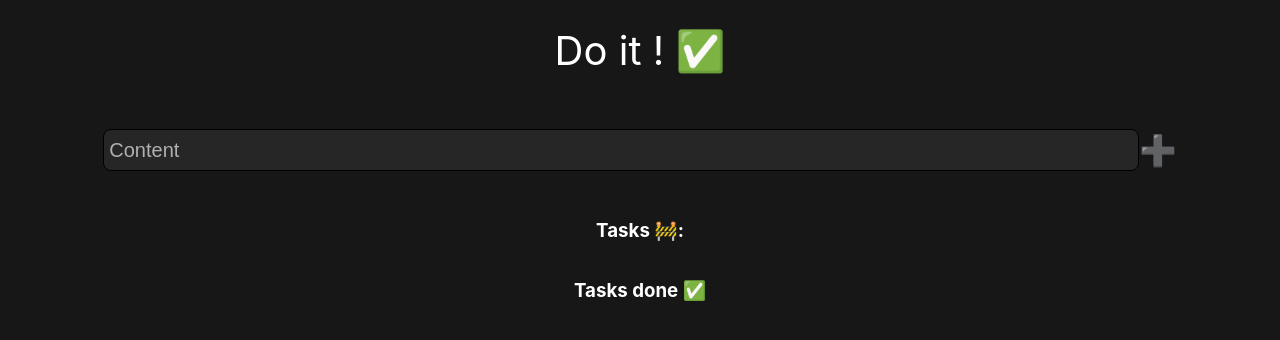
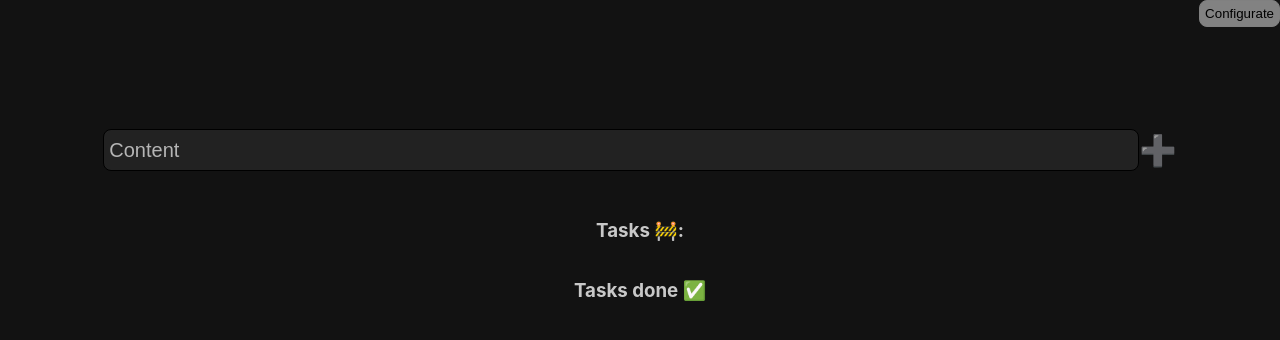
Before and after one commit to Clemix37/do-it, a React (Create React App) app: page / in a window 1280 px wide. Shown: the top 340 px of the page. Built offline with nearby package versions, Linux system fonts and the light colour scheme.

Commit message:
Added title config

```diff
--- a/public/index.html
+++ b/public/index.html
@@ -7,7 +7,7 @@
     <meta name="theme-color" content="#000000" />
     <meta
       name="description"
-      content="Web site created using create-react-app"
+      content="To do list created with React"
     />
     <link rel="apple-touch-icon" href="%PUBLIC_URL%/logo192.png" />
     <!--
--- /dev/null
+++ b/src/classes/Configuration.js
@@ -0,0 +1,8 @@
+class Configuration {
+    constructor(obj = {}){
+        this.title = obj.title ?? "Do it ! ✅";
+        this.isConfigOpen = !!obj.isConfigOpen;
+    }
+}
+
+export default Configuration;
--- a/src/classes/Task.js
+++ b/src/classes/Task.js
@@ -1,9 +1,10 @@
 class Task {
-    constructor({id,done=false,content="",isEditMode=false}){
+    constructor({id,done=false,content="",isEditMode=false,tags=[]}){
         this.id=id;
         this.done=done;
         this.content=content;
         this.isEditMode=isEditMode;
+        this.tags=tags;
     }
 }
 export default Task;
--- a/src/components/AddTaskBanner.js
+++ b/src/components/AddTaskBanner.js
@@ -28,7 +28,6 @@ function AddTaskBanner({tasks, updateTasks}){
             <input
                 type="text"
                 name="addTask"
-                id="inputAddTask"
                 value={contentTaskAdd}
                 onChange={handleChange} // Obligatoire quand on a une proerty value={}
                 placeholder="Content"
--- a/src/components/App.js
+++ b/src/components/App.js
@@ -2,21 +2,37 @@ import '../styles/App.css';
 import Banner from './Banner';
 import ActionBanner from './ActionBanner';
 import TaskList from './TaskList';
+import Config from './Config';
 import { useEffect, useState } from 'react';
+import Task from '../classes/Task';
+import Configuration from '../classes/Configuration';
 
 function App() {
   // Au chargement, on récupère les potentielles tâches enregistrées
   const tasksSaved = localStorage.getItem('tasks');
-  const [tasks, updateTasks] = useState(tasksSaved ? JSON.parse(tasksSaved) : []);
+  const configSaved = localStorage.getItem('config');
+  const [tasks, updateTasks] = useState(tasksSaved ? JSON.parse(tasksSaved).map((t)=>new Task(t)) : []);
+  const [config, updateConfig] = useState(configSaved ? new Configuration(JSON.parse(configSaved)) : {});
 
   // Dès qu'une modif a été ajoutée dans la variable tasks, on enregistre dans le localstorage
   useEffect(()=>{
 		localStorage.setItem('tasks', JSON.stringify(tasks));
   }, [tasks]);
 
+  useEffect(()=>{
+    localStorage.setItem('config', JSON.stringify(config));
+  }, [config]);
+
+  if(config.isConfigOpen){
+    return (
+      <div className='app colonne'>
+        <Config config={config} updateConfig={updateConfig} />
+      </div>
+    );
+  }
   return (
     <div className='app colonne'>
-      <Banner />
+      <Banner config={config} updateConfig={updateConfig} />
       <ActionBanner tasks={tasks} updateTasks={updateTasks} />
       <TaskList tasks={tasks} updateTasks={updateTasks} />
     </div>
--- a/src/components/Banner.js
+++ b/src/components/Banner.js
@@ -1,8 +1,43 @@
 import "../styles/Banner.css";
 
-function Banner(){
+function Banner({config,updateConfig,title,updateTitle}){
+
+    const handleClickConfigurate = () => {
+        updateConfig({title:config.title,isConfigOpen:true});
+    };
+
+    const handleClickGetOutConfig = () => {
+        updateConfig({title:config.title,isConfigOpen:false});
+    };
+
+    const handleChangeTitle = (e) => {
+        updateTitle(e.target.value);
+    };
+
+    if(config.isConfigOpen){
+        return (
+            <div className="di-banner ligne">
+                <div className="colonne">&nbsp;</div>
+                <div className="colonne is-2-colonne content-centered title-banner">
+                    <input value={title} onChange={handleChangeTitle} />
+                </div>
+                <div className="colonne is-self-start is-flex-right">
+                    <button className="btn is-gray" title="Get out" onClick={handleClickGetOutConfig}>Get Out</button>
+                </div>
+            </div>
+        );
+    }
+
     return (
-        <div className="di-banner ligne">Do it ! ✅</div>
+        <div className="di-banner ligne">
+            <div className="colonne">&nbsp;</div>
+            <div className="colonne is-2-colonne content-centered title-banner">
+                {config.title}
+            </div>
+            <div className="colonne is-self-start is-flex-right">
+                <button className="btn is-gray" title="Configurate" onClick={handleClickConfigurate}>Configurate</button>
+            </div>
+        </div>
     )
 }
 
--- /dev/null
+++ b/src/components/Config.js
@@ -0,0 +1,20 @@
+import { useState } from 'react';
+import '../styles/Config.css';
+import Banner from './Banner';
+
+function Config({config, updateConfig}){
+    const [title, updateTitle] = useState(config.title);
+
+    const handleClickSave = () => {
+        updateConfig({title:title, isConfigOpen:false});
+    };
+
+    return (
+        <div className="ligne">
+            <Banner config={config} updateConfig={updateConfig} title={title} updateTitle={updateTitle} />
+            <button className="btn is-gray" onClick={handleClickSave}>Save Config ! </button>
+        </div>
+    );
+}
+
+export default Config;
--- a/src/styles/AddTaskBanner.css
+++ b/src/styles/AddTaskBanner.css
@@ -1,11 +1,3 @@
-#inputAddTask {
-    width:80%;
-    border-radius: 8px;
-    height:30px;
-    border:1px solid black;
-    padding:5px;
-    font-size: 20px;
-}
 .icone-add {
     cursor: pointer;
     font-size: 30px;
--- a/src/styles/App.css
+++ b/src/styles/App.css
@@ -1,13 +1,11 @@
 #root{display:flex;}
-
-.a-bordure {border:1px solid black;}
 
 .ligne, .colonne {display:flex;}
 
 .app, body {
     margin:0;
-    background-color: rgb(24, 23, 23);
-    color:white;
+    background-color: #121212;
+    color:#C8C8C8;
 }
 
 .ligne {
@@ -27,10 +25,40 @@
 }
 
 input {
-    background-color: rgb(39, 38, 38);
+    background-color: #222222;
     color:white;
+    width:80%;
+    border-radius: 8px;
+    height:30px;
+    border:1px solid black;
+    padding:5px;
+    font-size: 20px;
 }
 
 input::placeholder{
-    color:rgb(176, 176, 176);
+    color:#B5B5B5;
 }
+
+.is-2-colonne {width:200%;}
+
+.content-centered {
+    display:flex;
+    align-items: center;
+}
+
+.btn{
+    border-radius: 8px;
+    border: 1px solid gray;
+    padding:5px;
+    cursor: pointer;
+}
+.btn.is-gray {
+    background-color: #828282;
+}
+
+.is-self-start {
+    align-self: flex-start;
+}
+.colonne.is-flex-right {
+    align-items: flex-end;
+}
--- a/src/styles/Banner.css
+++ b/src/styles/Banner.css
@@ -1,4 +1,4 @@
-.di-banner {
+.di-banner .title-banner {
     height: 100px;
     font-size: 40px;
 }
```
Also changed, not shown: checkmark.png (added), src/styles/Config.css (added).
